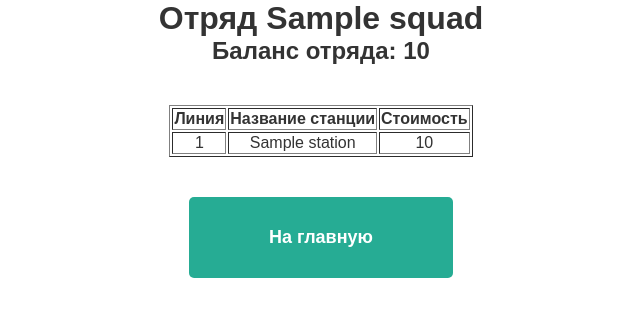
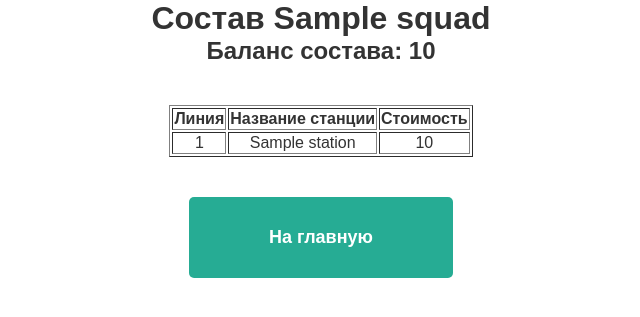
Before and after one commit to rufus20145/drugba-metro, a FastAPI app: template templates/squad.html in a window 1280 px wide. Shown: the top 317 px of the page, without its empty margins (319-959 px from the left). Run offline with FastAPI, Linux system fonts and the light colour scheme; the template is opened without the code that fills it: most values are stand-ins (such as "Sample title", 1, 10 or a date in 2020).

Commit message:
Обновлена страница отряда в соответствии со словарём смены.

```diff
--- a/models/money.py
+++ b/models/money.py
@@ -74,7 +74,6 @@ class Transaction(Base):
 
 class Deposit(Transaction):
     __tablename__ = "deposits"
-
     __mapper_args__ = {"polymorphic_identity": TransactionType.DEPOSIT}
 
     id: Mapped[int] = mapped_column(ForeignKey("transactions.id"), primary_key=True)
@@ -86,7 +85,6 @@ class Deposit(Transaction):
 
 class Withdrawal(Transaction):
     __tablename__ = "withdrawals"
-
     __mapper_args__ = {"polymorphic_identity": TransactionType.WITHDRAWAL}
 
     id: Mapped[int] = mapped_column(ForeignKey("transactions.id"), primary_key=True)
--- a/templates/squad.html
+++ b/templates/squad.html
@@ -4,11 +4,11 @@
     <meta charset="UTF-8" />
     <meta name="viewport" content="width=device-width, initial-scale=1.0" />
     <link rel="stylesheet" href="/static/css/main.css" />
-    <title>Отряд {{ squad.name }}</title>
+    <title>Состав {{ squad.name }}</title>
   </head>
   <body>
-    <h1>Отряд {{ squad.name }}</h1>
-    <h2>Баланс отряда: {{ '{:,}'.format(squad.wallet.current_balance).replace(',', ' ') }}</h2>
+    <h1>Состав {{ squad.name }}</h1>
+    <h2>Баланс состава: {{ '{:,}'.format(squad.wallet.current_balance).replace(',', ' ') }}</h2>
     <table class="ta-center tab-center" border="1" style="margin-top: 40px;">
       <tr>
         <th>Линия</th>
```
